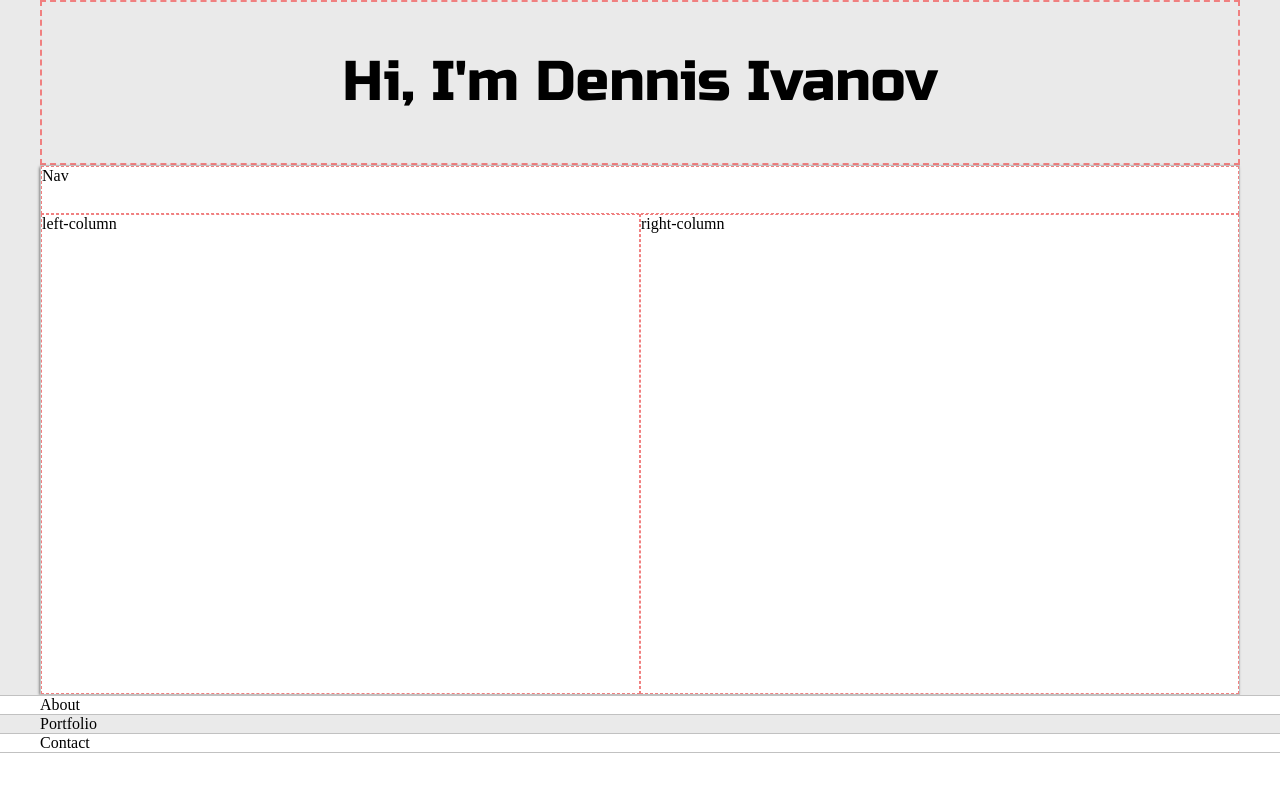
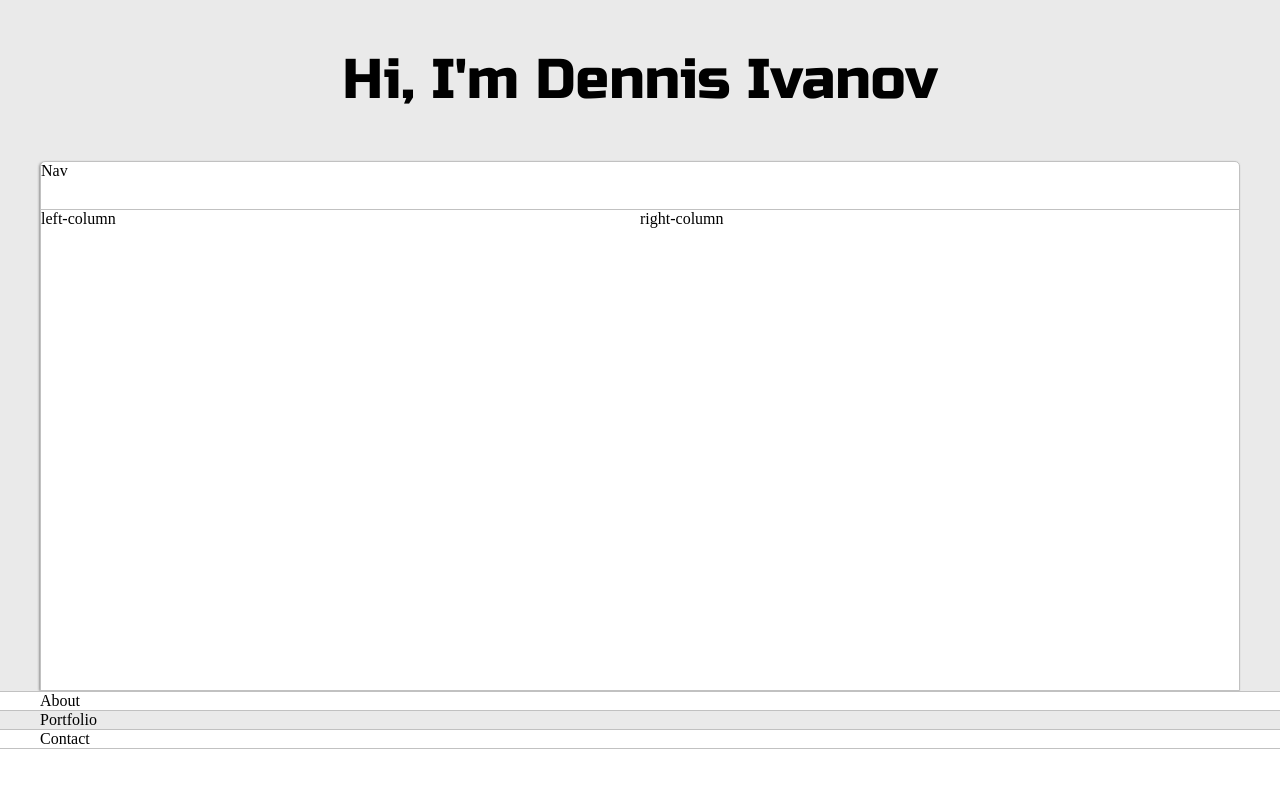
Before and after one commit to Annie-Huang/portfolio-website2, a website: page index.html in a window 1280 px wide. Drawn offline with Linux system fonts and the light colour scheme.

```diff
--- a/default.css
+++ b/default.css
@@ -64,13 +64,14 @@
   text-align: center; /* this is another way to do it but basically the same as above */
 
   align-content: center; /* align center vertically */
-  border: 2px dashed lightcoral;
+  /*border: 2px dashed lightcoral;*/
   min-height: 10em;
 }
 
 .intro-wrapper {
   background-color: var(--secondaryColor);
   border: 1px solid var(--borderColor);
+  border-radius: 5px 5px 0 0;
 
   -webkit-box-shadow: -1px 1px 3px -1px rgba(0,0,0,0.75);
   -moz-box-shadow: -1px 1px 3px -1px rgba(0,0,0,0.75);
@@ -88,17 +89,18 @@
   /* Doesn't have to call the same name as the class */
   grid-area: nav-wrapper;
 
-  border: 1px dashed lightcoral;
+  /*border: 1px dashed lightcoral;*/
+  border-bottom: 1px solid var(--borderColor);
 }
 
 .left-column {
   grid-area: left-column;
-  border: 1px dashed lightcoral;
+  /*border: 1px dashed lightcoral;*/
 }
 
 .right-column {
   grid-area: right-column;
-  border: 1px dashed lightcoral;
+  /*border: 1px dashed lightcoral;*/
 }
 
 @media screen and (max-width: 1200px){
```
